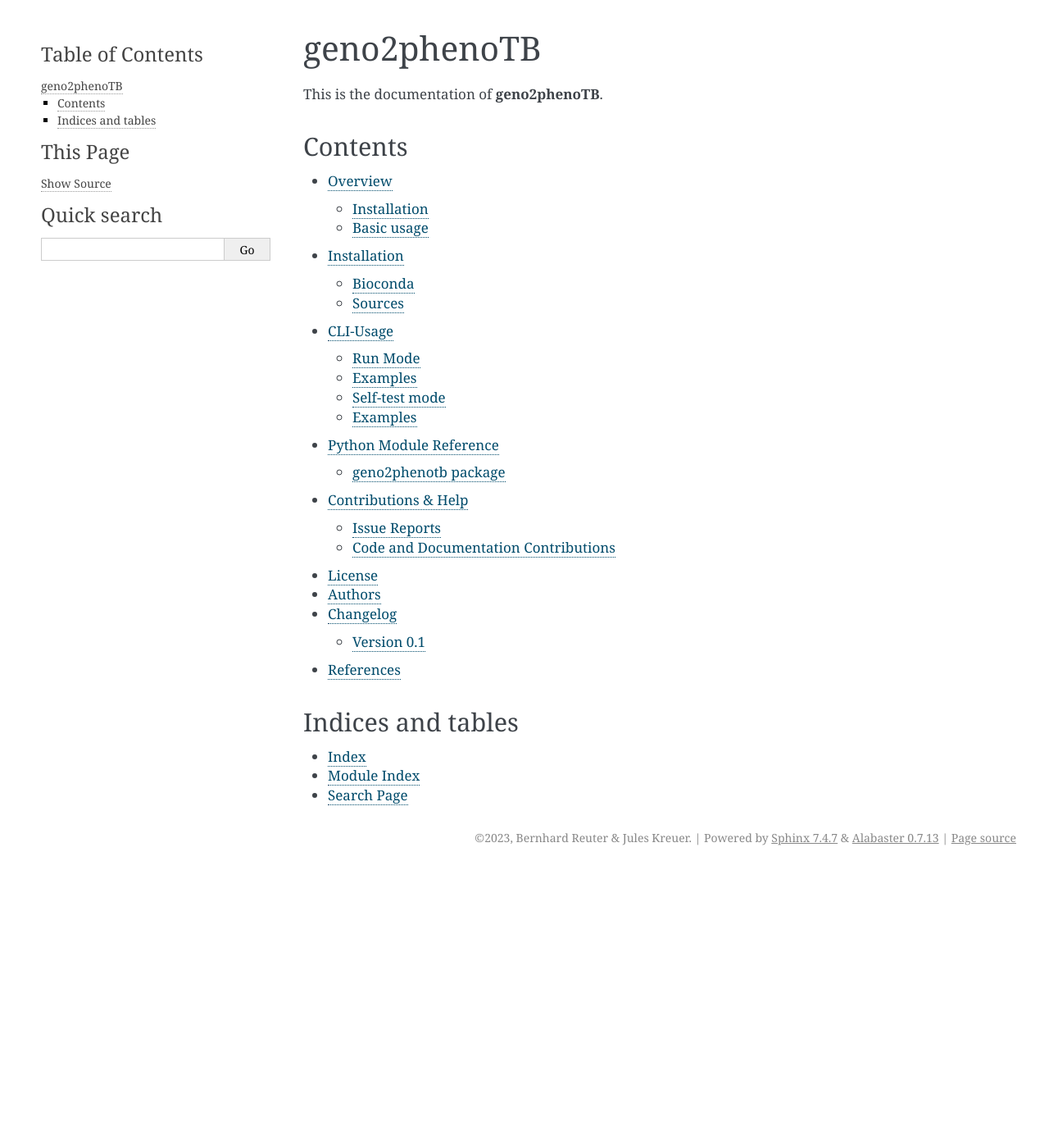
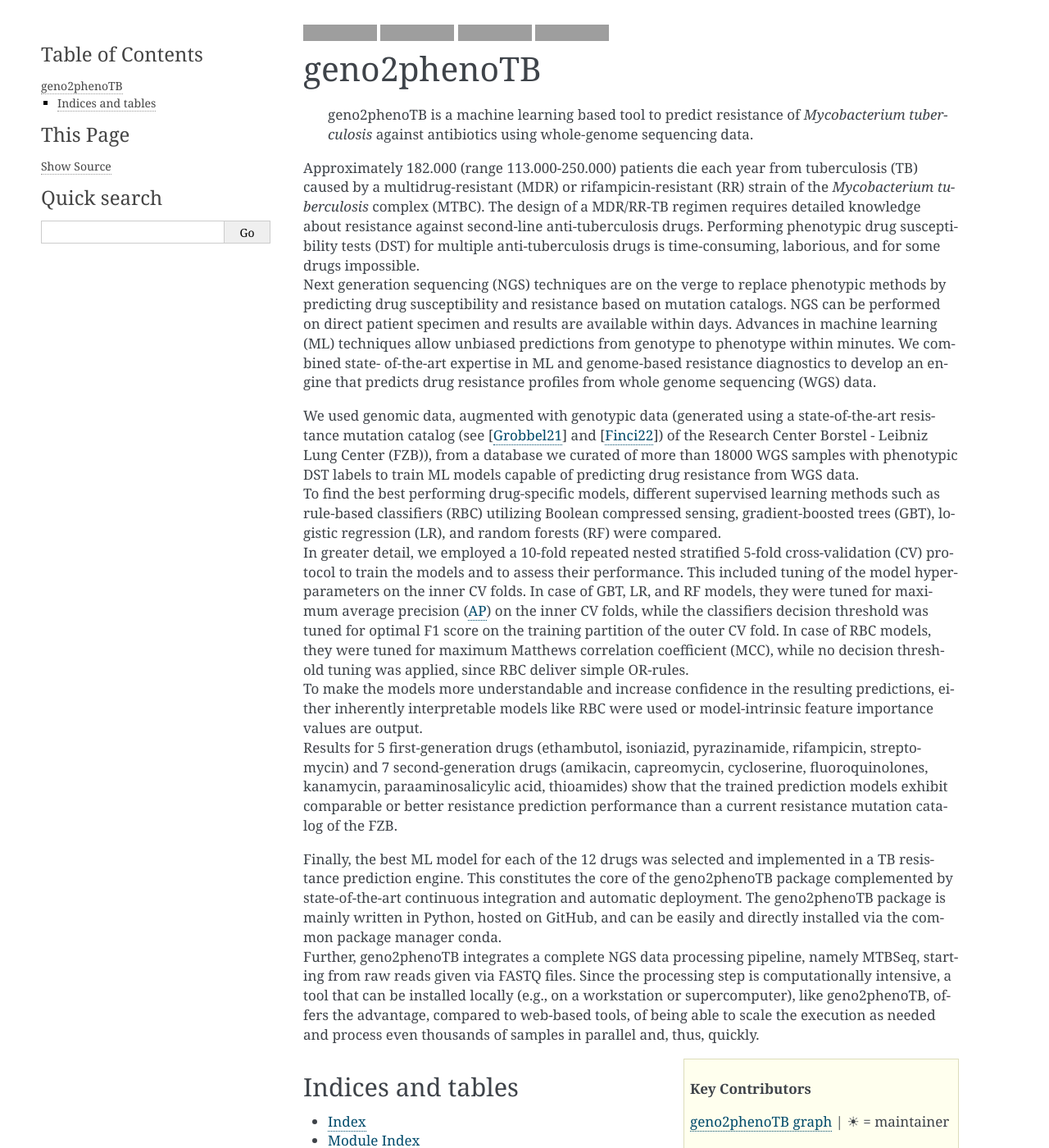
Before and after one commit to msmdev/geno2phenoTB, a Sphinx documentation site: the page built from docs/index.rst, in a window 1280 px wide and 1400 px high. Shown: the whole window at 82% size. Built offline with Sphinx 7.4.7, drawn with Linux system fonts in a browser that asks for light colours; some of the changed text lies outside the part shown; grey boxes are pictures that could not be loaded.

Commit message:
Improve documentation.

```diff
--- a/README.rst
+++ b/README.rst
@@ -20,8 +20,8 @@
 geno2phenoTB
 ============
 
-    geno2phenoTB is a tool to predict resistance of *Mycobacterium tuberculosis* against antibiotics
-    using WGS data.
+    geno2phenoTB is a machine learning based tool to predict resistance of *Mycobacterium
+    tuberculosis* against antibiotics using whole-genome sequencing data.
 
 Approximately 182.000 (range 113.000-250.000) patients die each year from tuberculosis (TB) caused
 by a multidrug-resistant (MDR) or rifampicin-resistant (RR) strain of the *Mycobacterium
@@ -37,7 +37,7 @@
 predicts drug resistance profiles from whole genome sequencing (WGS) data.
 
 We used genomic data, augmented with genotypic data (generated using a state-of-the-art resistance
-mutation catalog (see [`Grobbel21`_] and [`Finci22`_]) of the Research Center Borstel - Leibniz
+mutation catalog (see [Grobbel21_] and [Finci22_]) of the Research Center Borstel - Leibniz
 Lung Center (FZB)), from a database we curated of more than 18000 WGS samples with phenotypic DST
 labels to train ML models capable of predicting drug resistance from WGS data. |br|
 To find the best performing drug-specific models, different supervised learning methods such as
@@ -70,6 +70,14 @@
 offers the advantage, compared to web-based tools, of being able to scale the execution as needed
 and process even thousands of samples in parallel and, thus, quickly.
 
+.. _AP: https://scikit-learn.org/stable/modules/generated/sklearn.metrics.average_precision_score.html
+.. _Grobbel21: https://pubmed.ncbi.nlm.nih.gov/33900387/
+.. _Finci22: https://doi.org/10.1016/S2666-5247(22)00116-1
+
+.. |br| raw:: html
+
+  <br/>
+
 Installation
 ============
 
@@ -86,12 +94,15 @@
 
 For the installation directly from the source, please refer to the documentation.
 
-Basic usage
+Basic Usage
 ===========
 Two interfaces of geno2phenoTB are exposed. A CLI and a python interface.
-Both require the path to a directory with 2 fastq files as input.
+Both require the path to a directory containing FASTQ files belonging to a single sample as input.
+Under the hood we use MTBseq_ for the analysis of next generation sequencing data in the form of
+FASTQ files from single end (one FASTQ file) or paired end (two FASTQ files) sequencing runs
+(tested for Illumina and Ion Torrent files).
 
-The fastq files must follow this naming scheme:
+The FASTQ files must follow this naming scheme:
 
 .. code-block:: text
 
@@ -99,6 +110,12 @@
                         ^- Optional values.
     Direction must be one of R1, R2.
     Example: ERR551304_X_R1.fastq.gz
+
+Here, [SampleID] represents the identifier for a specific bacterial sample and [LibID] is an
+identifier (e.g., for the next generation sequencing library used). [Direction] is an essential
+field and indicates if reads are in forward (R1) or reverse (R2) orientation in paired end data.
+Files for single end data have to use the [Direction] R1. Other than these, file names can be
+freely given, including further [*] fields.
 
 Command-Line-Interface
 ----------------------
@@ -125,10 +142,10 @@
 
     geno2phenotb run -i dir_to_ERR551304/ -o output_dir/ --sample-id ERR551304
 
-
-Python interface
+Python Interface
 ----------------
-Import `geno2phenotb` and use the `predict` function of the `predict` submodule:
+Import geno2phenotb and use the :mod:`geno2phenotb.predict.predict` function of the
+:mod:`geno2phenotb.predict` submodule:
 
 .. code-block:: console
 
@@ -144,26 +161,55 @@
         Do not run MTBSeq  but use preprocessed data.
     drugs : Union[str, list], default=None
         If None, drug resistance predictions for all drugs known to geno2phenoTB are determined.
+        If a list of drugs is supplied, predictions will be only determined for these. The drug
+        must be one of 'AMK', 'CAP', 'DCS', 'EMB', 'ETH', 'FQ', 'INH', 'KAN', 'PAS', 'PZA', 'RIF',
+        'STR'.
 
     Returns:
 
     result : pd.DataFrame
-        A DataFrame with the probabilities (for resistance) and predictions
-        (1.0 for resistance, 0.0 for susceptibility) for the requested drugs.
+        A DataFrame with the probabilities (for resistance) and predictions (1.0 for resistance, 0.0 for susceptibility) for the requested drugs.
     feature_evaluation : pd.DataFrame
-        A DataFrame listing the features (called variants, lineage classification,
-        genotypes) plus an assessment of the relevance of each feature.
-        for the considered drug.
+        A DataFrame listing the features (called variants, lineage classification, genotypes) plus
+        an assessment of the relevance of each feature for the Machine-Learning-based and catalog
+        based resistance prediction per drug. For each drug, two columns are given: '<drug>
+        feature importance' and '<drug> catalog resistance variant'. The first contains the
+        feature importance value derived from the Machine Learning model, the second informs if
+        the variant is a known catalog resistance variant for the considered drug.
     rules : Dict[str, Optional[list[str]]]
-        Dict of lists with features constituting a rule.
+        Dict of lists with features constituting a rule. If the used Machine Learning Model is a
+        Rule-Based Classifier, rules[drug] is a list of features constituting a rule (the rule can
+        be constructed by connecting the given features with boolean 'or' operators
+        (disjunctions)). Otherwise, rules[drug]=None.
 
 For the complete description refer to the
 :todo link to readthedocs `Python Module Reference <api/modules>`.
 
-.. _AP: https://scikit-learn.org/stable/modules/generated/sklearn.metrics.average_precision_score.html
-.. _Grobbel21: https://pubmed.ncbi.nlm.nih.gov/33900387/
-.. _Finci22: https://doi.org/10.1016/S2666-5247(22)00116-1
+Acknowledgments
+===============
 
-.. |br| raw:: html
+We would like to thank the EU for funding within the EU Horizon 2020 research and innovation
+program project CARE_.
+Further, Bernhard Reuter would like to thank the `Tübingen AI Center`_ for funding his work.
+Special thanks go to `Nico Pfeifer`_ from the University of Tübingen and `Matthias Merker`_ and
+`Jan Heyckendorf`_ from the Research Center Borstel – Leibniz Lung Center for their untiring
+support.
+They supplied data and expertise that was crucial for this project.
+We would like to thank Nico Pfeifer, `Rolf Kaiser`_, and the whole geno2pheno_ team who laid
+the mental foundation for this project by their creative and groundbreaking work on the original
+geno2pheno tool.
+Furthermore, we would like to thank `Francesca Incardona`_ and the people from the EuResist_
+network for their efforts to initiate the CARE project.
+Finally, we would like to thank all the talented people that were involved in the CARE project
+for their great effort and work.
 
-  <br/>
+.. _MTBseq: https://github.com/ngs-fzb/MTBseq_source
+.. _CARE: https://www.careresearch.eu/
+.. _Tübingen AI Center: https://tuebingen.ai/
+.. _Nico Pfeifer: https://uni-tuebingen.de/fakultaeten/mathematisch-naturwissenschaftliche-fakultaet/fachbereiche/informatik/lehrstuehle/methods-in-medical-informatics/team/nico-pfeifer/
+.. _Matthias Merker: https://www.dzif.de/de/matthias-merker
+.. _Jan Heyckendorf: https://www.dzif.de/de/jan-heyckendorf
+.. _Rolf Kaiser: https://virologie.uk-koeln.de/institut/direktor-team/bereichsleitungen/
+.. _geno2pheno: https://www.geno2pheno.org/
+.. _Francesca Incardona: https://phd.uniroma1.it/web/FRANCESCA-INCARDONA_nC2953_IT.aspx
+.. _EuResist: https://www.euresist.org/
--- /dev/null
+++ b/docs/_key_contributors.rst
@@ -0,0 +1,9 @@
+.. sidebar:: Key Contributors
+   :subtitle: `geno2phenoTB graph`_ | ☀ = maintainer
+
+   * `Bernhard Reuter`_: lead developer ☀
+   * `Jules Kreuer`_: developer, diverse contributions
+
+.. _geno2phenoTB graph: https://github.com/msmdev/geno2phenoTB/graphs/contributors
+.. _Bernhard Reuter: https://github.com/msmdev
+.. _Jules Kreuer: https://github.com/not-a-feature
--- a/docs/cli-usage.rst
+++ b/docs/cli-usage.rst
@@ -10,8 +10,8 @@
 Run Mode
 --------
 
-This mode is used to predict the resistance of Mtb. The primary command is "run",
-which has several options:
+This mode is used to predict atibiotic resistance of Mycobacterium tuberculosis.
+The primary run command has several options:
 
 .. code-block:: console
 
@@ -69,13 +69,13 @@
 ^^^^^^^^^^^^^^^^^^^^^^^^^^^^^
 The drug for which resistance should be predicted. If you want predictions for several drugs,
 use the argument several times, i.e., --d AMK --d DCS --d STR. If the flag is not set,
-prediction of all drugs will be made.
+predictions for all drugs will be performed.
 
 The DrugCode is a 2 / 3 letter code and can be one of:
 
 .. code-block:: text
 
-    AMK, CAP, CFX, DCS, EMB, ETH, FQ, INH, KAN, MFX, OFX, PAS, PZA, RIF, STR
+    AMK, CAP, DCS, EMB, ETH, FQ, INH, KAN, PAS, PZA, RIF, STR
 
 
 Examples
@@ -127,8 +127,8 @@
 
 -c, \--complete
 ^^^^^^^^^^^^^^^
-Complete test of the installation. This will download ~170 MB from the ENA and start a complete run.
-Depending on your bandwidth / hardware, this may take a few (5-30) minutes.
+Complete test of the installation. This will download ~170 MB from the ENA and start a complete
+run. Depending on your bandwidth / hardware, this may take a few (5-30) minutes.
 
 Examples
 --------
--- a/docs/index.rst
+++ b/docs/index.rst
@@ -1,23 +1,21 @@
-============
-geno2phenoTB
-============
+.. include:: ../README.rst
+    :end-line: 79
 
-This is the documentation of **geno2phenoTB**.
-
-Contents
-========
+.. include:: _key_contributors.rst
 
 .. toctree::
    :maxdepth: 2
+   :hidden:
 
    Overview <readme>
    Installation <installation>
    CLI-Usage <cli-usage>
    Python Module Reference <api/modules>
-   Contributions & Help <contributing>
+   Contributing & Help <contributing>
+   Acknowledgments <acknowledgments>
+   Authors <authors>
+   Release Notes <changelog>
    License <license>
-   Authors <authors>
-   Changelog <changelog>
    References <references>
 
 
--- a/docs/readme.rst
+++ b/docs/readme.rst
@@ -1,2 +1,3 @@
 .. _readme:
 .. include:: ../README.rst
+    :end-line: 79
```
Also changed, not shown: other parts of docs/cli-usage.rst (+2 -2 lines), CHANGELOG.rst (+10 -6 lines), docs/acknowledgments.rst (added, +28 -0 lines), 1 other file.
